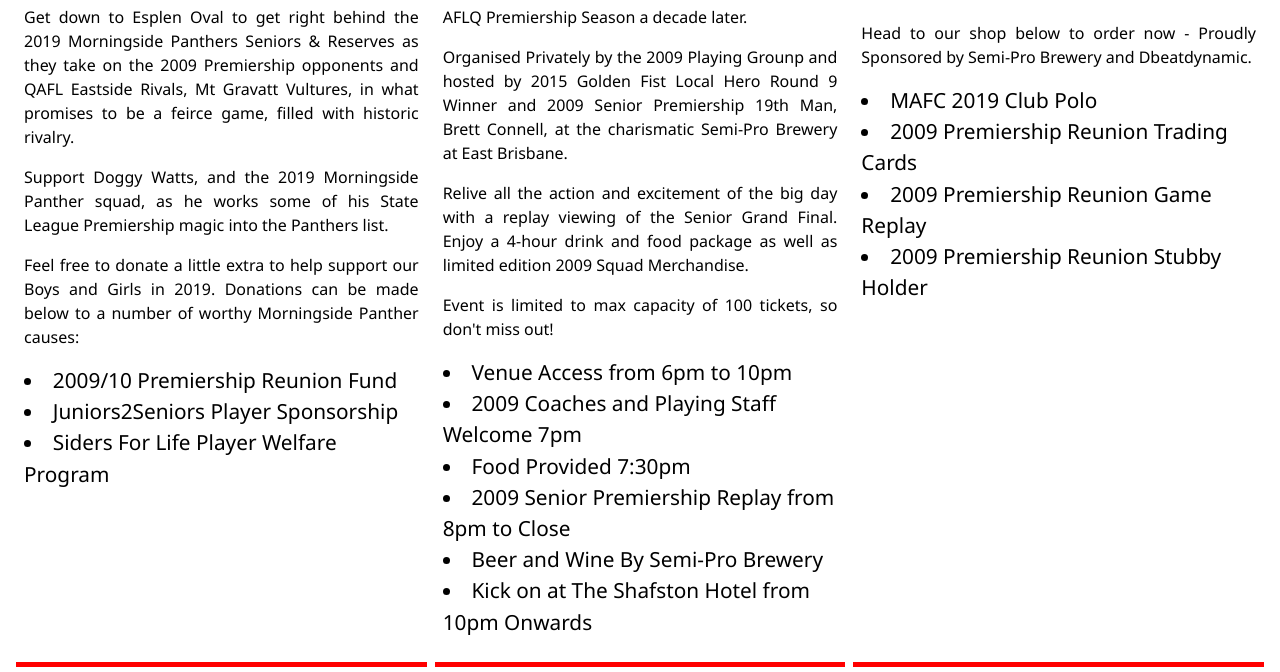
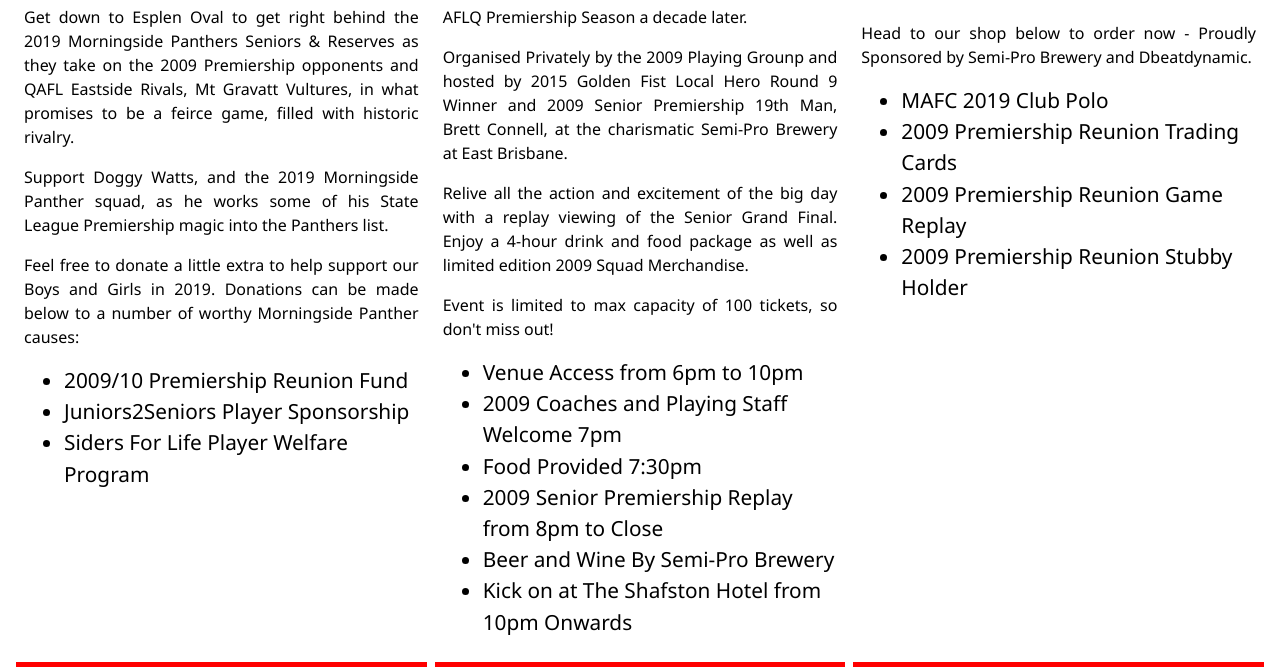
Before and after one commit to beatsbybre/morningsidepanthers2009, a website: page dist/eventdetails.html in a window 1280 px wide. Shown: the part 907-1579 px from the top of the page. Drawn offline with Linux system fonts and the light colour scheme.

Commit message:
ul added to list objects

```diff
--- a/dist/eventdetails.html
+++ b/dist/eventdetails.html
@@ -124,12 +124,15 @@
             Premiership magic into the Panthers list. </p>
             <p class="justifiedText">Feel free to donate a little extra to help support our Boys and Girls in 2019. Donations can
             be made below to a number of worthy Morningside Panther causes:</p>
+            <ul>
             <li class="list">2009/10 Premiership Reunion Fund</li>
             <li class="list">
               Juniors2Seniors Player Sponsorship
             </li>
             <li class="list">Siders For Life Player Welfare Program</li>
+          </ul>
           </p>
+
         </div>
         <div class="job buttons1">
           <!--<a href="index.html" class="btn-light">
@@ -159,7 +162,7 @@
             Relive all the action and excitement of the big day with a replay viewing of the Senior Grand Final. Enjoy a 4-hour drink and food package as well as limited edition 2009 Squad Merchandise. </p>
             <p class="justifiedText">Event is limited to
             max capacity of 100 tickets, so don't miss out!</p>
-            <li class="list">
+            <ul><li class="list">
               Venue Access from 6pm to 10pm</li>
             <li class="list">
               2009 Coaches and Playing Staff Welcome 7pm</li>
@@ -167,6 +170,7 @@
             <li class="list">2009 Senior Premiership Replay from 8pm to Close</li>
             <li class="list">Beer and Wine By Semi-Pro Brewery</li>
             <li class="list">Kick on at The Shafston Hotel from 10pm Onwards</li>
+          </ul>
           </p>
         </div>
         <div class="job buttons2">
@@ -189,6 +193,7 @@
             the 2009 and 2010 Premiership Reunion. </p>
 
             <p class="justifiedText">Head to our shop below to order now - Proudly Sponsored by Semi-Pro Brewery and Dbeatdynamic.</p>
+            <ul>
             <li class="list">MAFC 2019 Club Polo</li>
             <li class="list">
              2009 Premiership Reunion Trading Cards
@@ -199,6 +204,7 @@
             <li class="list">
               2009 Premiership Reunion Stubby Holder
             </li>
+          </ul>
           </p>
         </div>
         <div class="job buttons3">
```
